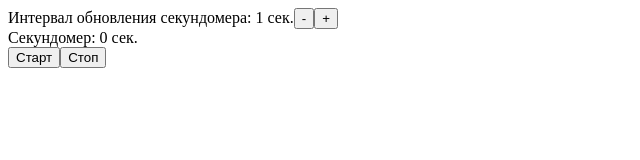
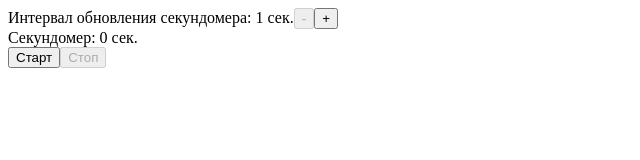
Before and after one commit to MaximGit/csssr-react-js-test, a React (Create React App) app: page / in a window 1280 px wide. Shown: the top 160 px of the page, without its empty margins (0-640 px from the left). Built offline with nearby package versions, Linux system fonts and the light colour scheme.

Commit message:
#cssr-react-js-test Добавил отключение для кнопок секундомера и таймера: - по состоянию timerOn - для уменьшения интервала отключение при значении меньше единицы

```diff
--- a/src/index.js
+++ b/src/index.js
@@ -71,9 +71,9 @@ const changeInterval = value => ({
 const reducer = (state, action) => {
     switch (action.type) {
         case START_TIMER:
-            return {...state, timerIsStarted: true};
+            return {...state, timerOn: true};
         case STOP_TIMER:
-            return {...state, timerIsStarted: false};
+            return {...state, timerOn: false};
         case CHANGE_INTERVAL:
             return {
                 ...state,
@@ -90,8 +90,20 @@ class IntervalComponent extends React.Component {
             <div>
                 <span>Интервал обновления секундомера: {this.props.currentInterval} сек.</span>
                 <span>
-          <button onClick={() => this.props.changeInterval(-1)}>-</button>
-          <button onClick={() => this.props.changeInterval(1)}>+</button>
+          <button
+              onClick={() => this.props.changeInterval(-1)}
+              disabled={
+                  this.props.timerOn || !(this.props.currentInterval > 1)
+              }
+          >
+            -
+          </button>
+          <button
+              onClick={() => this.props.changeInterval(1)}
+              disabled={this.props.timerOn}
+          >
+            +
+          </button>
         </span>
             </div>
         )
@@ -119,8 +131,18 @@ class TimerComponent extends React.Component {
                     Секундомер: {this.state.currentTime} сек.
                 </div>
                 <div>
-                    <button onClick={this.handleStart}>Старт</button>
-                    <button onClick={this.handleStop}>Стоп</button>
+                    <button
+                        onClick={this.handleStart}
+                        disabled={this.props.timerOn}
+                    >
+                        Старт
+                    </button>
+                    <button
+                        onClick={this.handleStop}
+                        disabled={!this.props.timerOn}
+                    >
+                        Стоп
+                    </button>
                 </div>
             </div>
         )
```
